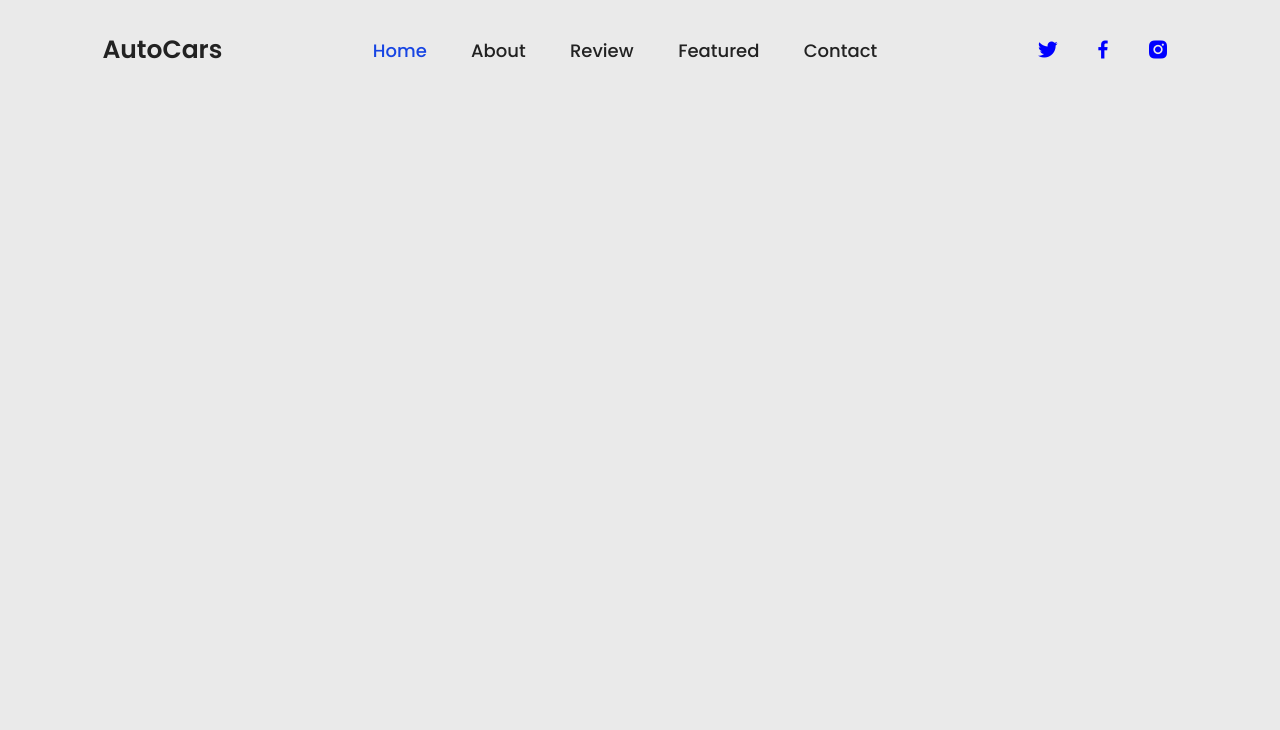
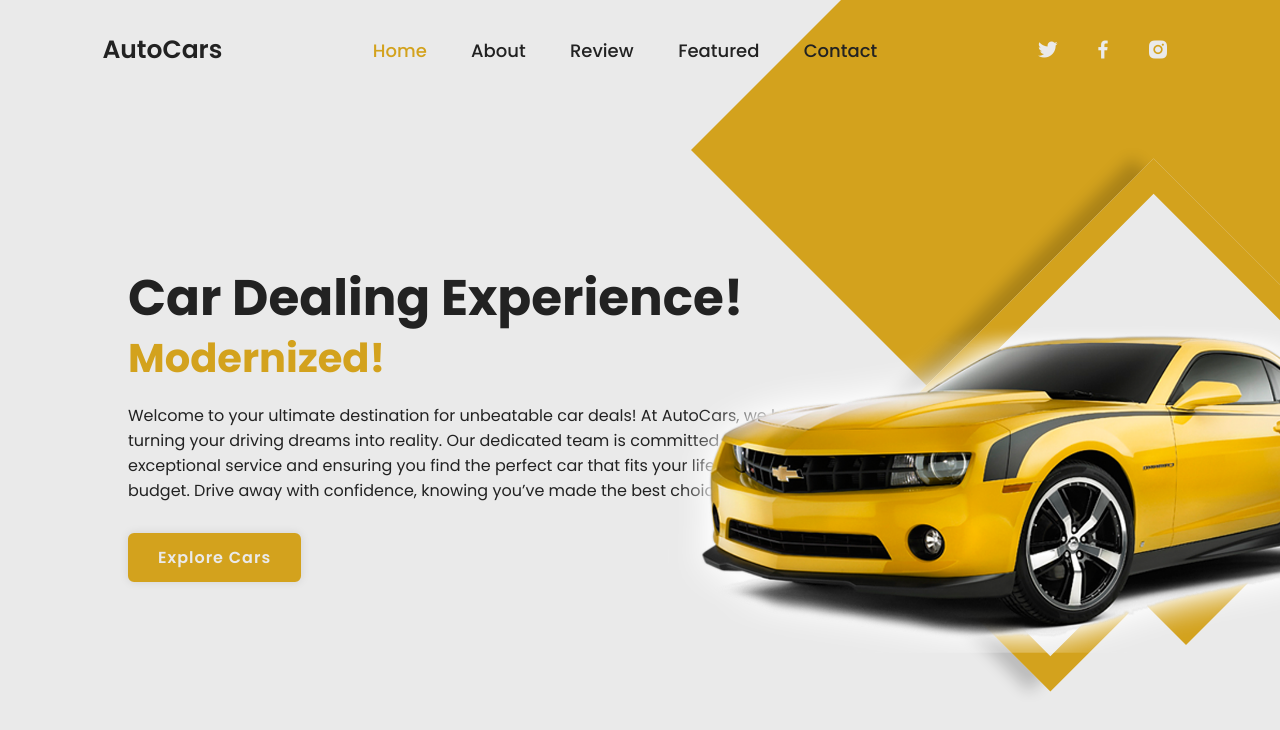
Before and after one commit to elonjiel/prac-cars, a plain HTML site: page index.html in a window 1280 px wide. Drawn offline with nearby package versions, Linux system fonts and the light colour scheme.

Commit message:
Added Home Section

```diff
--- a/index.html
+++ b/index.html
@@ -14,7 +14,6 @@
 
     <header class="header">
         <a href="#" class="logo">AutoCars</a>
-
         <nav class="navbar">
             <a href="#" class="active">Home</a>
             <a href="#">About</a>
@@ -30,6 +29,25 @@
         </div>
     </header>
 
+    <section class="home">
+        <div class="home-content">
+            <h1>Car Dealing Experience!</h1>
+            <h3>Modernized!</h3>
+            <p>Welcome to your ultimate destination for unbeatable car deals! At AutoCars, we believe in turning your driving dreams into reality. Our dedicated team is committed to providing exceptional service and ensuring you find the perfect car that fits your lifestyle and budget. Drive away with confidence, knowing you’ve made the best choice with us.</p>
+            <a href="#" class="btn">Explore Cars</a>
+
+        </div>
+
+        <div class="home-img">
+            <div class="rhombus">
+                <img src="car.png" alt="car">
+            </div>
+        </div>
+
+        <div class="rhombus2">
+
+        </div>
+    </section>
 
 
 
--- a/style.css
+++ b/style.css
@@ -43,7 +43,7 @@ body {
 
 .navbar a:hover,
 .navbar a.active {
-    color: #1745e3
+    color: #d3a21d;
 }
 
 .social-media{
@@ -51,7 +51,6 @@ body {
     justify-content: space-between;
     width: 150px;
     height: 40px;
-     /* background: seagreen; */
 }
 
 .social-media a {
@@ -68,11 +67,99 @@ body {
 }
 
 .social-media a:hover{
-    border-color: blue;
+    border-color: #eaeaea;
 }
 
 .social-media a i {
     font-size: 24px;
-    color: blue;
+    color: #eaeaea;
     transform: rotate(-45deg);
 }
+
+.home {
+    position: relative;
+    width: 100%;
+    height: 100vh;
+    display: flex;
+    justify-content: space-between;
+    align-items: center;
+    padding: 50px 10% 0;
+    overflow: hidden;
+}
+
+.home-content {
+    max-width: 720px;
+}
+
+.home-content h1 {
+    font-size: 50px;
+    line-height: 1.2;
+}
+
+.home-content h3 {
+    font-size: 40px;
+    color: #d3a21d;
+}
+
+.home-content p {
+    font-size: 16px;
+    margin: 15px 0 30px;
+}
+
+.btn {
+    display: inline-block;
+    padding: 10px 28px;
+    background: #d3a21d;
+    border: 2px solid #d3a21d;
+    border-radius: 6px;
+    box-shadow: 0 0 10px rgba(0, 0, 0, .1);
+    font-size: 16px;
+    color: #eaeaea;
+    letter-spacing: 1px;
+    text-decoration: none;
+    font-weight: 600;
+    transition: 0.5s;
+}
+
+.btn:hover {
+    background: transparent;
+    color:#d3a21d;
+}
+
+.home-img {
+    position: relative;
+    right: -10%;
+    width: 450px;
+    height: 450px;
+    transform: rotate(45deg);
+    transition: 0.5s;
+}
+
+.home-img .rhombus {
+    position: absolute;
+    width: 100%;
+    height: 100%;
+    background: #eaeaea;
+    border: 25px solid #d3a21d;
+    box-shadow: -15px 15px 15px rgba(0,0,0,.2);
+}
+
+.home-img .rhombus img {
+    position: absolute;
+    max-width: 750px;
+    top: 110px;
+    left: -250px;
+    transform: rotate(-45deg);
+
+}
+
+.home .rhombus2 {
+    position: absolute;
+    top: -25%;
+    right: -20%;
+    width: 700px;
+    height: 700px;
+    background: #d3a21d;
+    transform: rotate(45deg);
+    z-index: -1;
+}
```
